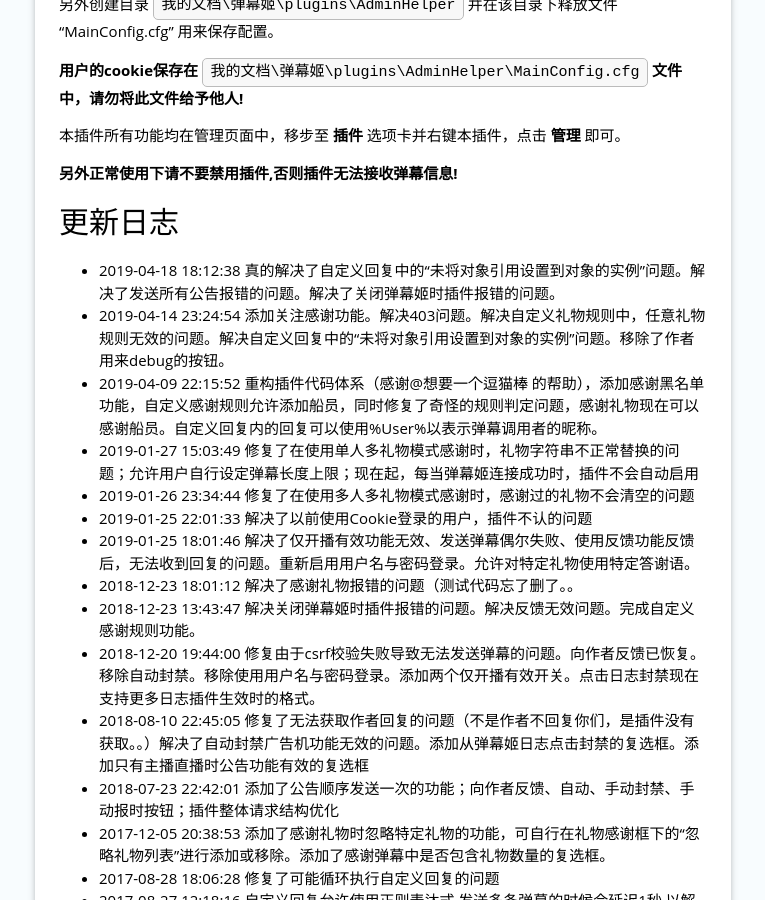
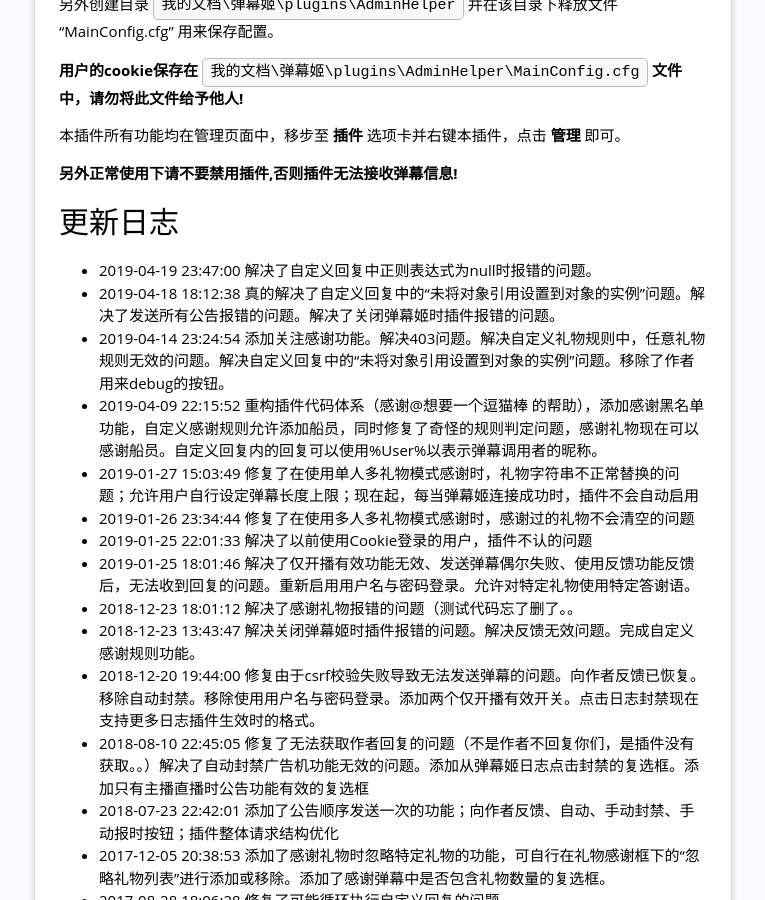
Before and after one commit to Bililive/www.danmuji.org, a Jekyll site: the page built from _plugin/AdminHelper.md, in a window 1280 px wide and 900 px high, scrolled down 1152 px. Shown: the whole window, without its empty margins (309-1074 px from the left). Built offline with Jekyll 4.4.1, drawn with Linux system fonts in a browser that asks for light colours; some of the changed text lies outside the part shown.

Commit message:
更新房管助手重制版至1.2.3
解决了自定义回复中正则表达式为null时报错的问题。

```diff
--- a/_plugin/AdminHelper.md
+++ b/_plugin/AdminHelper.md
@@ -5,10 +5,10 @@ auther: 起名废丶西井＆想要一个逗猫棒
 plugin_author: 起名废丶西井＆想要一个逗猫棒
 plugin_name: 房管助手重制版
 plugin_desc: 房管必备
-plugin_version: 1.2.2
-plugin_update_datetime: 2019-04-18 18:12:38 +0800
+plugin_version: 1.2.3
+plugin_update_datetime: 2019-04-19 23:47:00 +0800
 plugin_update_desc: |-
-  真的解决了自定义回复中的“未将对象引用设置到对象的实例”问题。解决了发送所有公告报错的问题。解决了关闭弹幕姬时插件报错的问题。
+  解决了自定义回复中正则表达式为null时报错的问题。
 plugin_dllink: /resource/AdminHelper/AdminHelper.zip
 plugin_dlnote: 直接提取压缩包里的dll放进插件目录即可
 ---
@@ -55,6 +55,7 @@ plugin_dlnote: 直接提取压缩包里的dll放进插件目录即可
 
 更新日志
 ---
+- 2019-04-19 23:47:00 解决了自定义回复中正则表达式为null时报错的问题。
 - 2019-04-18 18:12:38 真的解决了自定义回复中的“未将对象引用设置到对象的实例”问题。解决了发送所有公告报错的问题。解决了关闭弹幕姬时插件报错的问题。
 - 2019-04-14 23:24:54 添加关注感谢功能。解决403问题。解决自定义礼物规则中，任意礼物规则无效的问题。解决自定义回复中的“未将对象引用设置到对象的实例”问题。移除了作者用来debug的按钮。
 - 2019-04-09 22:15:52 重构插件代码体系（感谢@想要一个逗猫棒 的帮助），添加感谢黑名单功能，自定义感谢规则允许添加船员，同时修复了奇怪的规则判定问题，感谢礼物现在可以感谢船员。自定义回复内的回复可以使用%User%以表示弹幕调用者的昵称。
```
Also changed, not shown: 2 other files.
